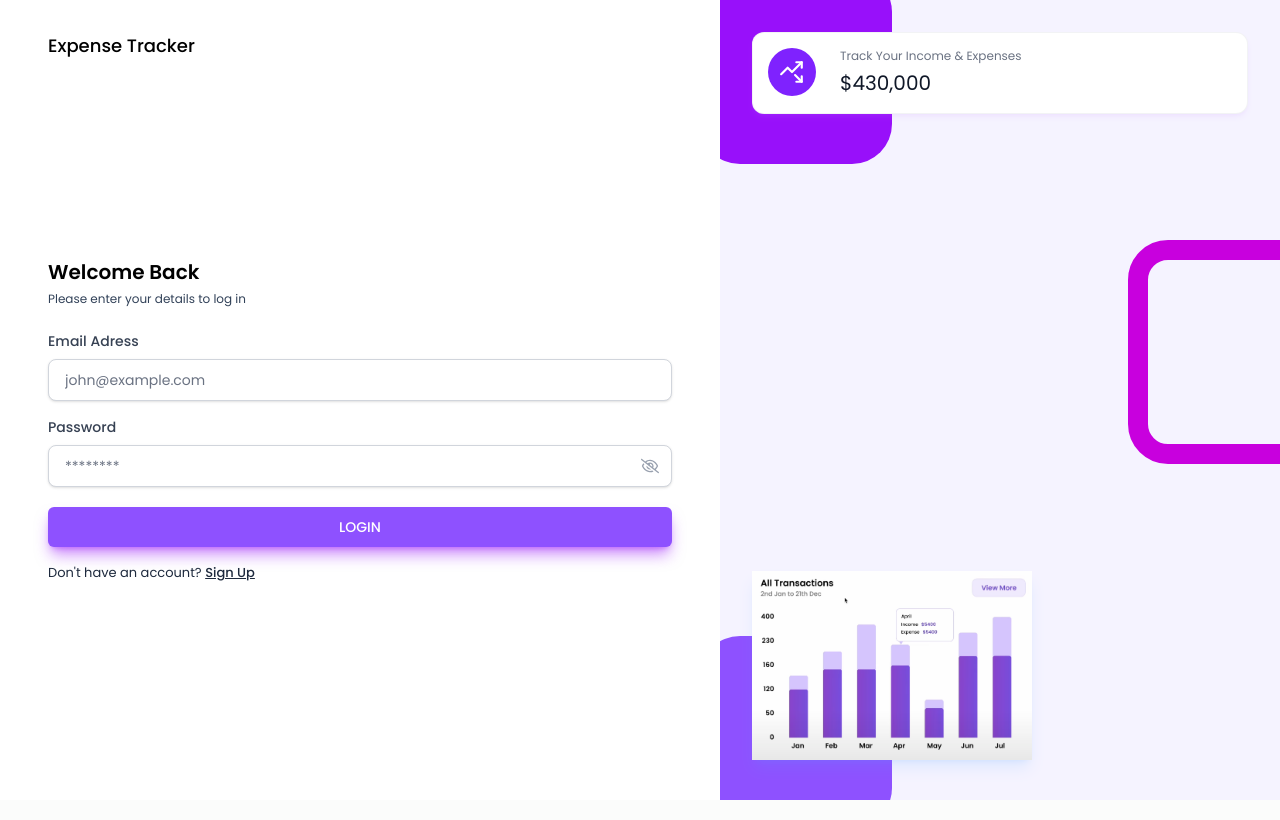
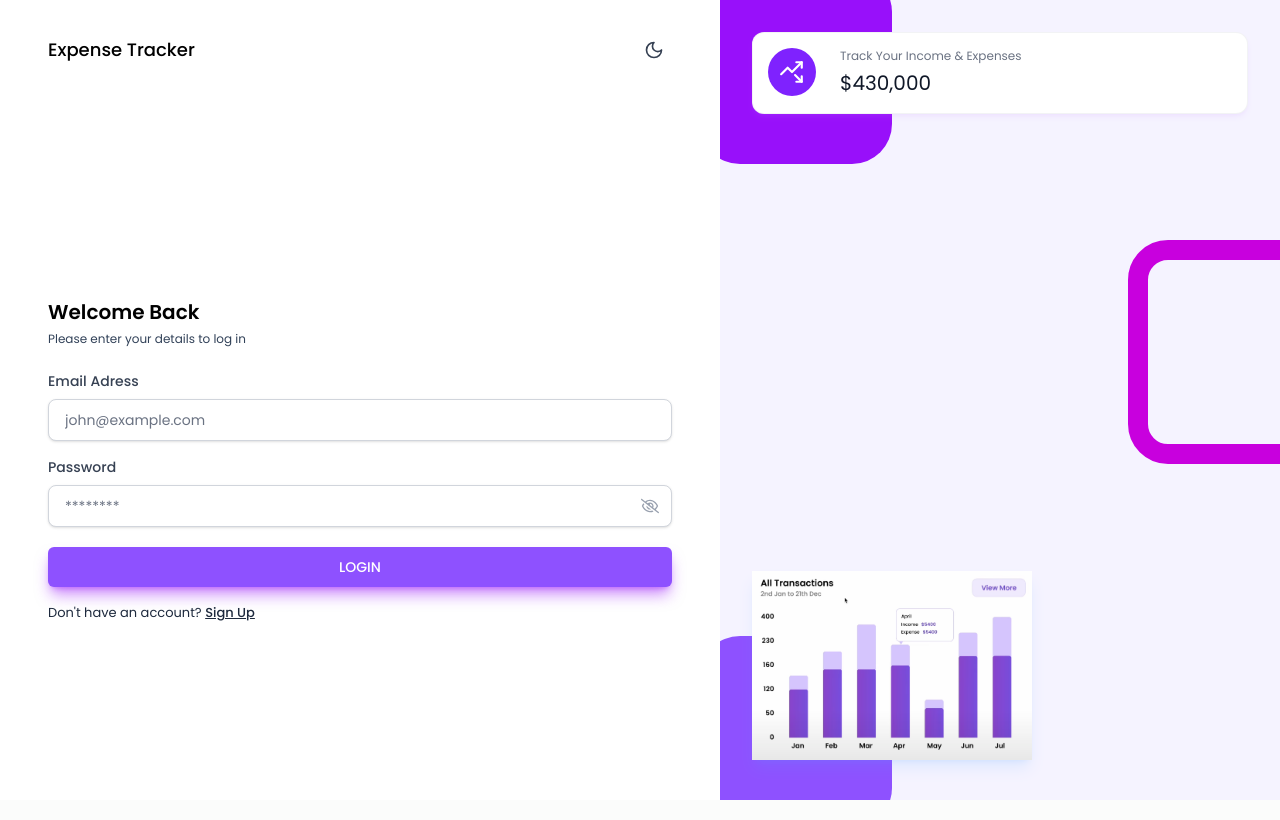
Before and after one commit to Gadnadj/EXPENSETRACKER, a React (Vite) app in the folder frontend/expense-tracker/: page /login in a window 1280 px wide. Built offline with nearby package versions, Linux system fonts and the light colour scheme.

Commit message:
add dark mode for login

```diff
--- /dev/null
+++ b/frontend/expense-tracker/src/components/ThemeToggle.tsx
@@ -0,0 +1,34 @@
+import { useContext } from 'react';
+import { LuSun, LuMoon } from 'react-icons/lu';
+import { ThemeContext } from '../context/ThemeContext';
+
+const ThemeToggle = () => {
+    const { isDarkMode, toggleTheme } = useContext(ThemeContext);
+
+    return (
+        <button
+            onClick={toggleTheme}
+            className={`relative p-2 rounded-lg transform active:scale-95 transition-all duration-300 ${
+                isDarkMode
+                    ? 'hover:bg-gray-700'
+                    : 'hover:bg-gray-100'
+            }`}
+            aria-label={isDarkMode ? 'Switch to light mode' : 'Switch to dark mode'}
+        >
+            <div className="relative w-5 h-5">
+                <LuSun
+                    className={`absolute w-full h-full text-yellow-500 transition-all duration-300 ${
+                        isDarkMode ? 'opacity-100 rotate-0' : 'opacity-0 -rotate-90'
+                    }`}
+                />
+                <LuMoon
+                    className={`absolute w-full h-full text-gray-700 transition-all duration-300 ${
+                        !isDarkMode ? 'opacity-100 rotate-0' : 'opacity-0 rotate-90'
+                    }`}
+                />
+            </div>
+        </button>
+    );
+};
+
+export default ThemeToggle;
--- a/frontend/expense-tracker/src/components/layouts/AuthLayout.tsx
+++ b/frontend/expense-tracker/src/components/layouts/AuthLayout.tsx
@@ -2,6 +2,7 @@ import React, { ReactNode, useContext } from 'react';
 import CARD_2 from '../../assets/images/card2.png';
 import { LuTrendingUpDown } from 'react-icons/lu';
 import { ThemeContext } from '../../context/ThemeContext';
+import ThemeToggle from '../ThemeToggle';
 
 type Props = {
     children: ReactNode
@@ -15,11 +16,14 @@ const AuthLayout = ({ children }: Props) => {
             <div className={`w-screen h-screen xl:w-[90vh] md:w-[60vh] px-12 pt-8 pb-12 transition-colors duration-300 ${
                 isDarkMode ? 'bg-gray-900' : 'bg-white'
             }`}>
-                <h2 className={`text-lg font-medium transition-colors duration-300 ${
-                    isDarkMode ? 'text-white' : 'text-black'
-                }`}>
-                    Expense Tracker
-                </h2>
+                <div className="flex items-center justify-between mb-8">
+                    <h2 className={`text-lg font-medium transition-colors duration-300 ${
+                        isDarkMode ? 'text-white' : 'text-black'
+                    }`}>
+                        Expense Tracker
+                    </h2>
+                    <ThemeToggle />
+                </div>
                 {children}
             </div>
 
```
